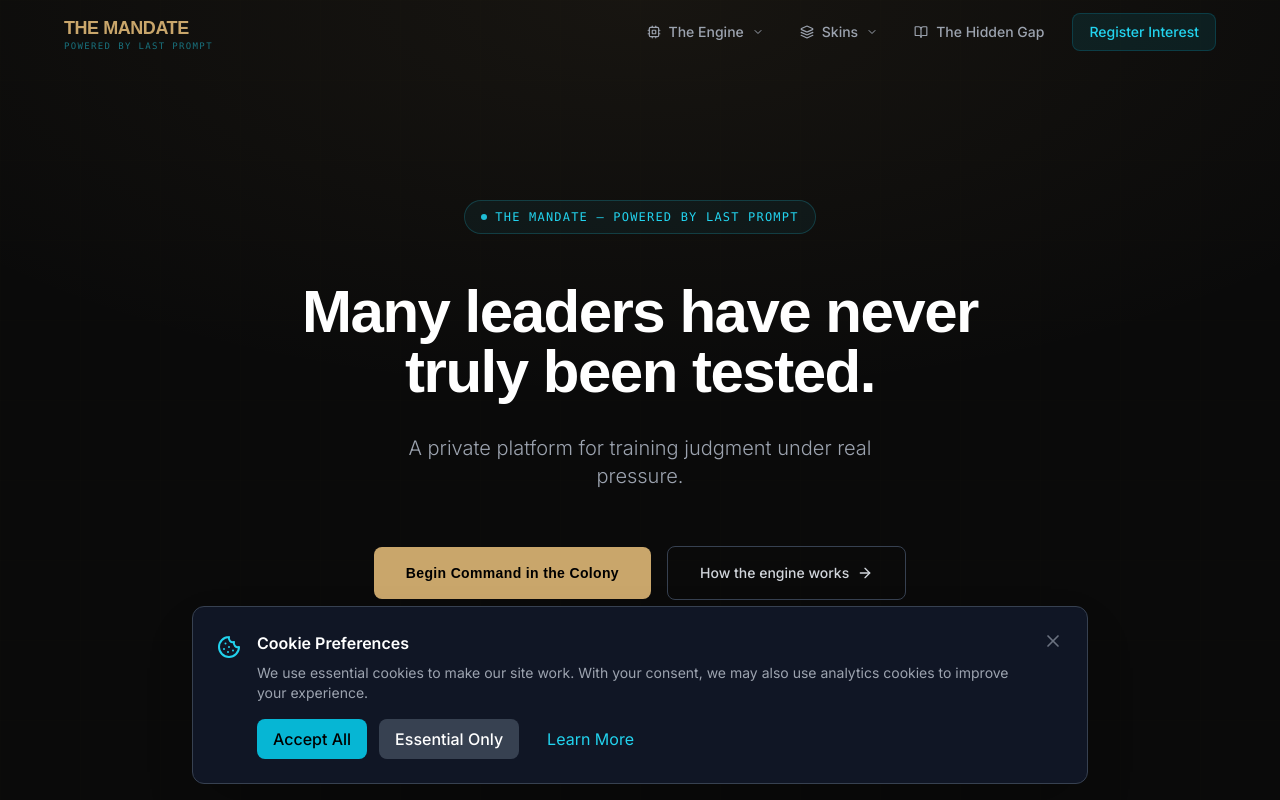
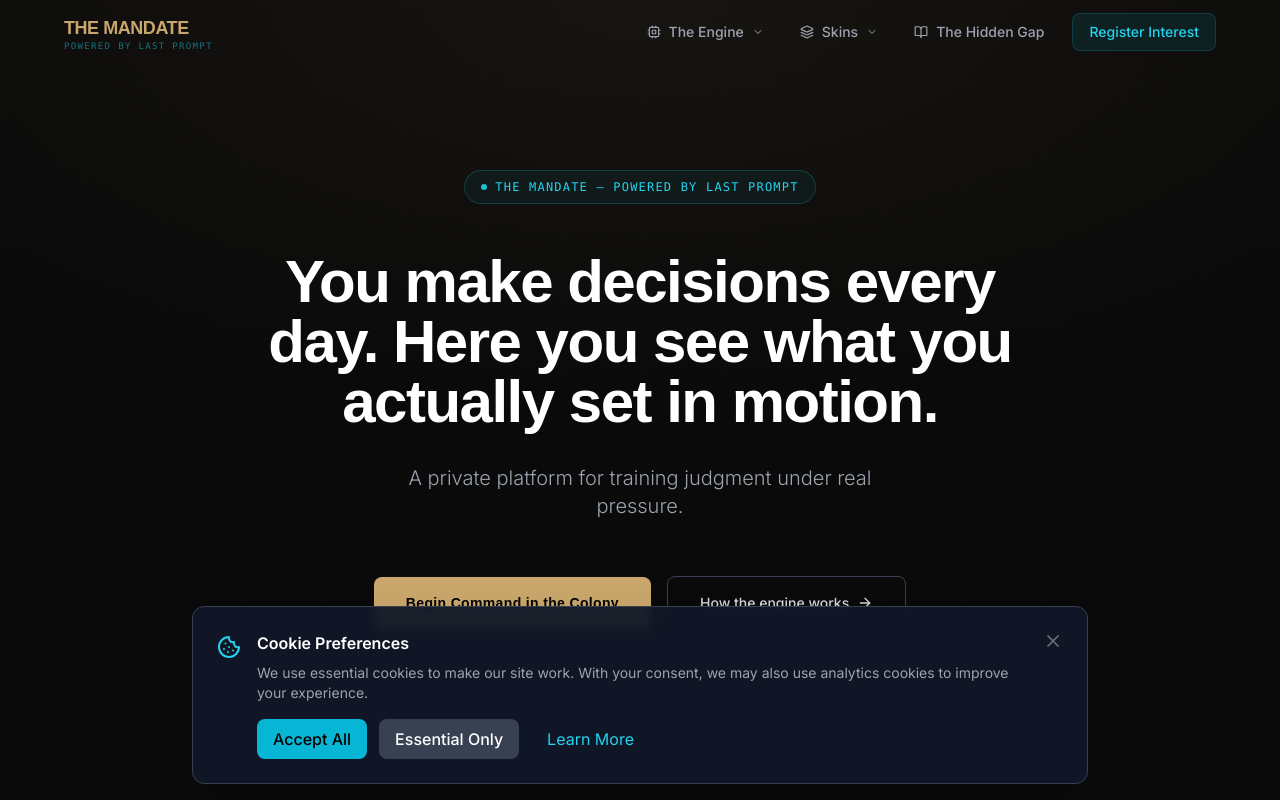
Before and after one commit to thriveuniverse/lastprompt2, a Next.js app: page / in a window 1280 px wide. Shown: the top 800 px of the page. Built offline with nearby package versions, Linux system fonts and the light colour scheme; a web font is replaced by a local one.

Commit message:
changed front page

```diff
--- a/app/page.tsx
+++ b/app/page.tsx
@@ -78,7 +78,7 @@ export default function HomePage() {
             </motion.div>
 
             <h1 className="font-satoshi text-4xl sm:text-5xl lg:text-6xl font-bold text-white mb-8 leading-[1.1] tracking-tight">
-              Many leaders have never truly been tested.
+              You make decisions every day. Here you see what you actually set in motion.
             </h1>
 
             <p className="text-lg sm:text-xl text-gray-400 max-w-lg mx-auto mb-14 leading-relaxed font-light">
```
Also changed, not shown: 1 other file (tests, documents, lock files or other folders).
